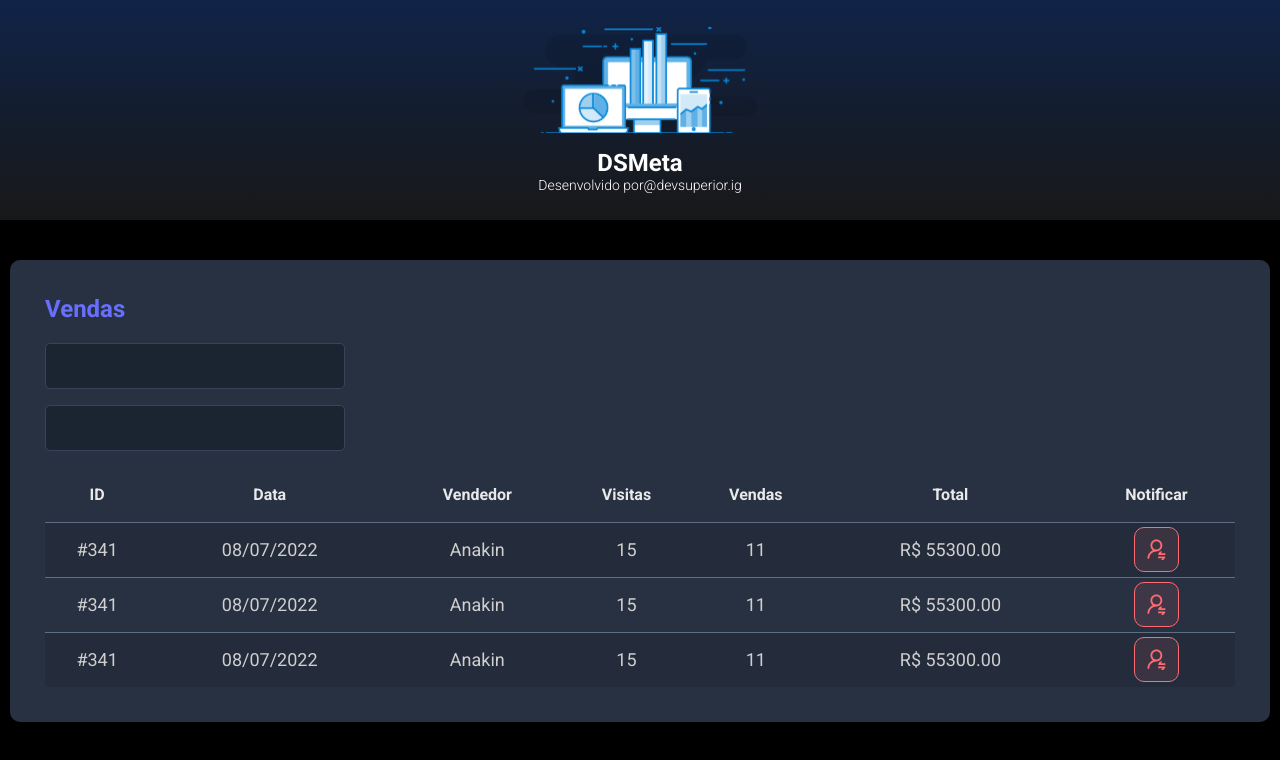
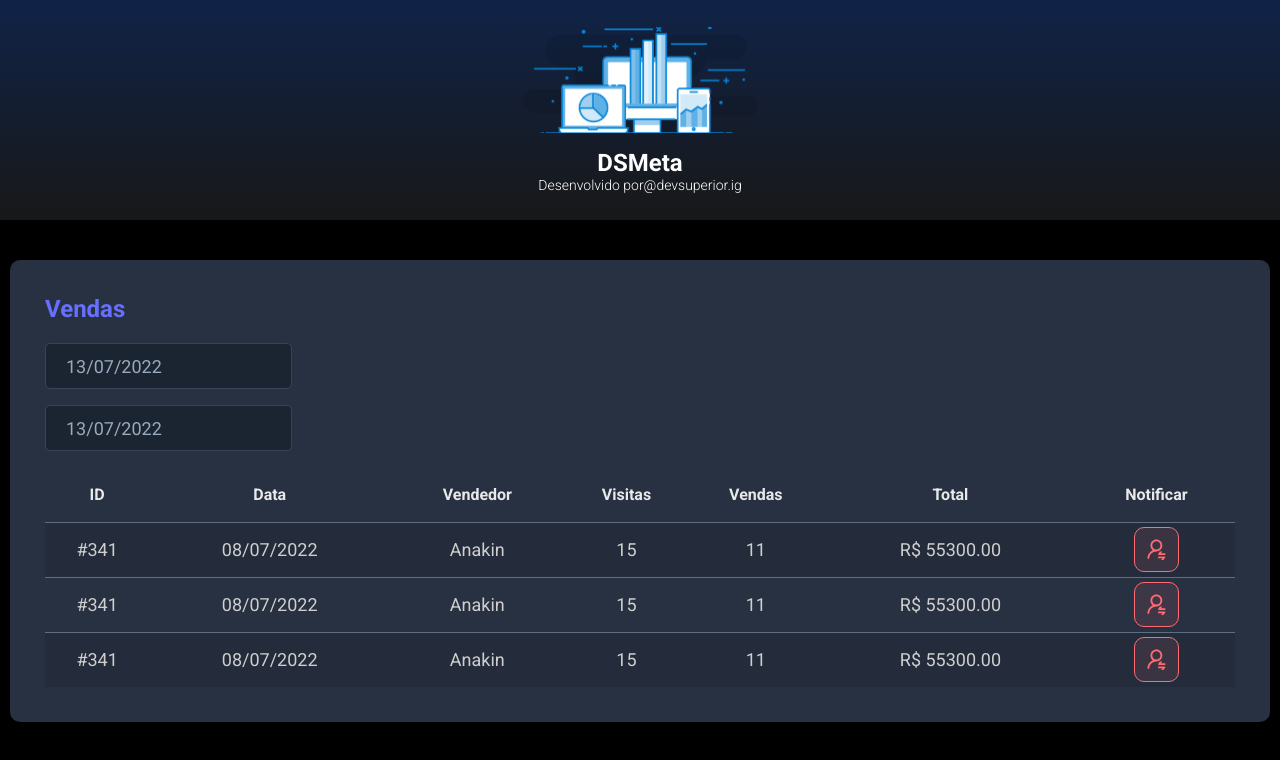
Before and after one commit to devbandeira/SpringReact, a React (Vite) app in the folder frontend/: page / in a window 1280 px wide. Shown: the top 760 px of the page. Built offline with nearby package versions, Linux system fonts and the light colour scheme.

Commit message:
Datepicker

```diff
--- a/frontend/package.json
+++ b/frontend/package.json
@@ -8,7 +8,9 @@
     "preview": "vite preview"
   },
   "dependencies": {
+    "@types/react-datepicker": "4.4.2",
     "react": "^18.0.0",
+    "react-datepicker": "4.8.0",
     "react-dom": "^18.0.0"
   },
   "devDependencies": {
--- a/frontend/src/components/SalesCard/SalesCard.tsx
+++ b/frontend/src/components/SalesCard/SalesCard.tsx
@@ -1,4 +1,6 @@
-import NotificationButton from '../NotificationButton';
+import DatePicker from 'react-datepicker'
+import 'react-datepicker/dist/react-datepicker.css'
+import NotificationButton from '../NotificationButton'
 import './styles.css'
 
 function SalesCard() {
@@ -7,10 +9,20 @@
       <h2 className="dsmeta-sales-title">Vendas</h2>
       <div>
         <div className="dsmeta-form-control-container">
-        <input className="dsmeta-form-control" type="text" />
+          <DatePicker
+            selected={new Date()}
+            onChange={(date: Date) => {}}
+            className="dsmeta-form-control"
+            dateFormat="dd/MM/yyyy"
+          />
         </div>
         <div className="dsmeta-form-control-container">
-        <input className="dsmeta-form-control" type="text" />
+          <DatePicker
+            selected={new Date()}
+            onChange={(date: Date) => {}}
+            className="dsmeta-form-control"
+            dateFormat="dd/MM/yyyy"
+          />
         </div>
       </div>
 
@@ -68,12 +80,10 @@
               </td>
             </tr>
           </tbody>
-
         </table>
       </div>
-
     </div>
   )
 }
 
-export default SalesCard;
+export default SalesCard
```
Also changed, not shown: 1 other file (tests, documents, lock files or other folders). Lines whose indentation alone changed are shown as unchanged.
